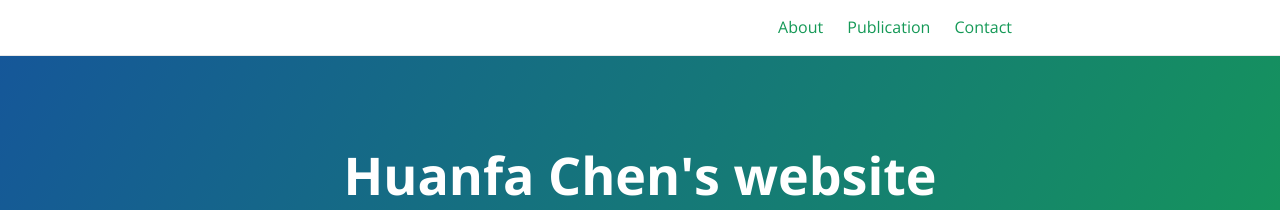
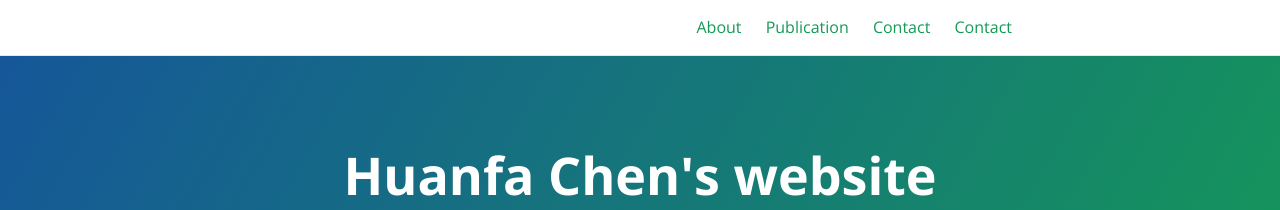
Before and after one commit to huanfachen/huanfac.github.io, a Jekyll site: the page built from index.md, in a window 1280 px wide. Shown: the top 210 px of the page. Built offline with Jekyll 4.4.1, drawn with Linux system fonts in a browser that asks for light colours.

Commit message:
Edit headers

```diff
--- a/_config.yml
+++ b/_config.yml
@@ -35,5 +35,5 @@ plugins:
 target-blank:
     rel: nofollow
 
-header_page_refs: ['about', 'publication', 'contact']
+header_page_refs: ['about', 'publication', 'contact', 'contact']
 # header_page_refs: ['now', 'about', 'contact', 'about']
```
